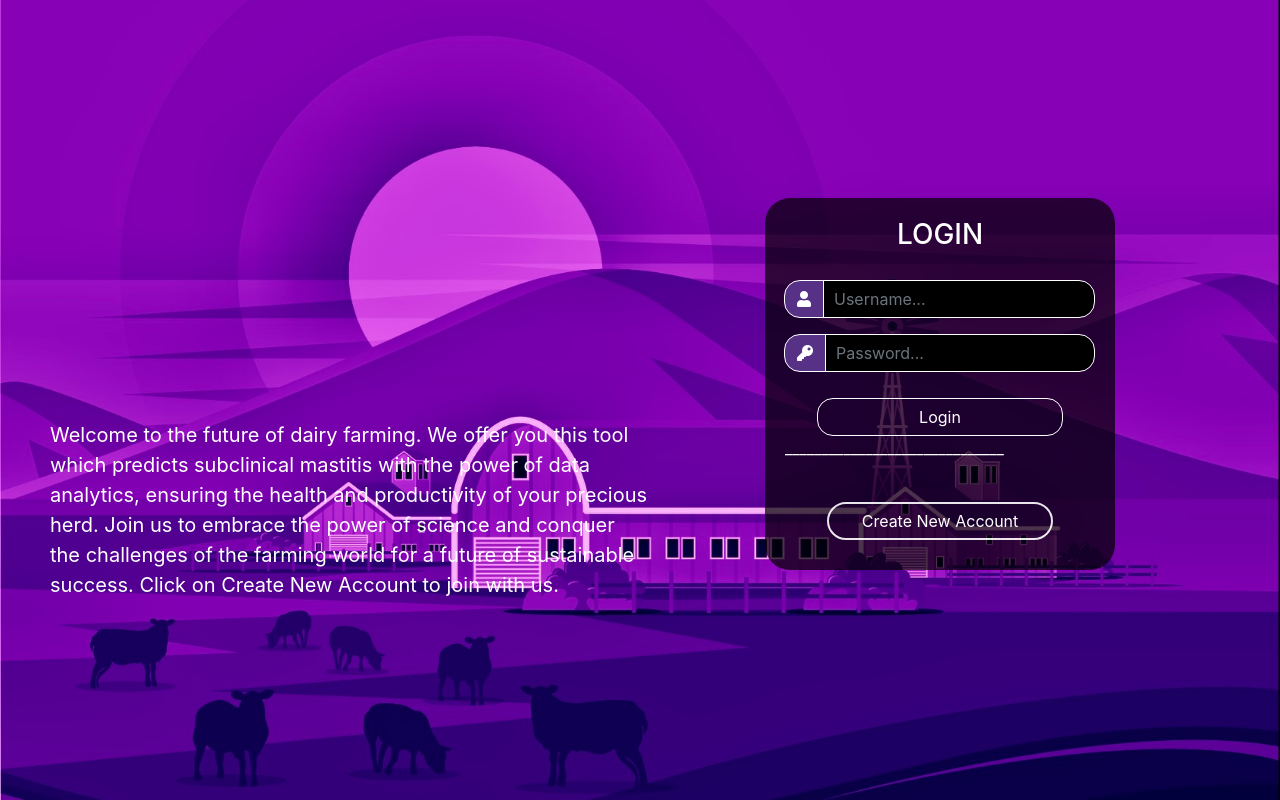
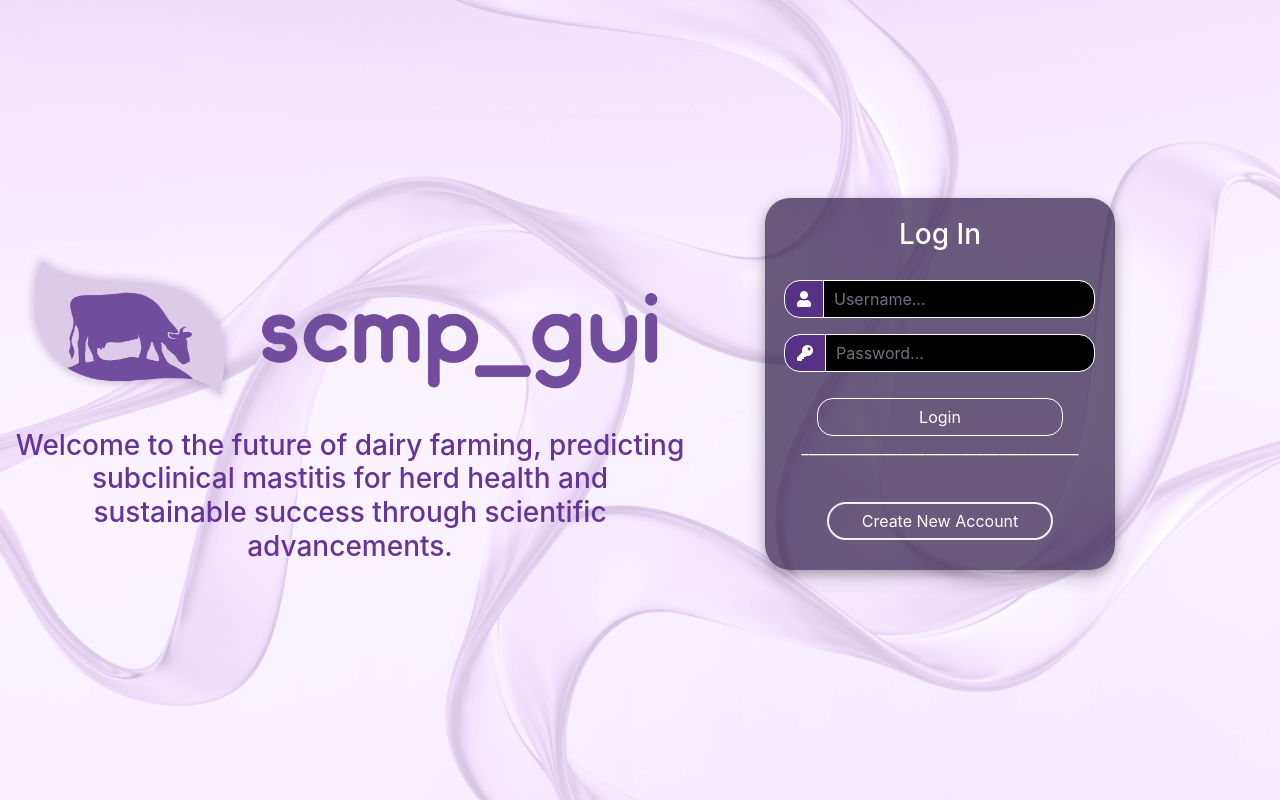
Before and after one commit to cepdnaclk/e19-co227-subclinical-mastitis-prediction-gui, a Django app: page /members/login_page/ in a window 1280 px wide. Run offline with Django 4.2, Linux system fonts and the light colour scheme; some libraries are stand-ins or nearby versions.

Commit message:
Cleaned up login

```diff
--- a/scmpgui/home/templates/home/homepage.html
+++ b/scmpgui/home/templates/home/homepage.html
@@ -123,23 +123,17 @@
         <div class="carousel-inner">
             <div class="carousel-item active custom-carousel-item" data-bs-interval="5000">
                 <img src="/static/images/first1.png" class="d-block w-100 custom-image1" alt="First slide">
-                <div class="gradient-overlay gradient1"></div>
                 <div class="carousel-caption">
-                    <p>Hello {{request.user}}, We are here to ensure your heard's health. Together, we'll make every milking session a success, ensuring that your passion for dairy farming continues to flourish. Trust in our unwavering dedication to your herd's health and your farm's prosperity.</p>
                 </div>
             </div>
             <div class="carousel-item custom-carousel-item" data-bs-interval="5000">
                 <img src="/static/images/second2.png" class="d-block w-100 custom-image2" alt="Second slide">
-                <div class="gradient-overlay gradient2"></div>
                 <div class="carousel-caption">
-                    <p>Hello {{request.user}}, We are here to ensure your heard's health. Together, we'll make every milking session a success, ensuring that your passion for dairy farming continues to flourish. Trust in our unwavering dedication to your herd's health and your farm's prosperity.</p>
                 </div>
             </div>
             <div class="carousel-item custom-carousel-item" data-bs-interval="5000">
                 <img src="/static/images/third3.png" class="d-block w-100 custom-image3" alt="Third slide">
-                <div class="gradient-overlay gradient3"></div>
                 <div class="carousel-caption">
-                    <p>Hello {{request.user}}, We are here to ensure your heard's health. Together, we'll make every milking session a success, ensuring that your passion for dairy farming continues to flourish. Trust in our unwavering dedication to your herd's health and your farm's prosperity.</p>
                 </div>
             </div>
             <img src="/static/images/front.png" class="carousel-logo">
--- a/scmpgui/home/urls.py
+++ b/scmpgui/home/urls.py
@@ -3,5 +3,5 @@ from django.urls import path
 from . import views
 
 urlpatterns = [
-    path("HomePageView/", views.HomePageView, name="home"),
+    path("", views.HomePageView, name="home"),
 ]
--- a/scmpgui/members/templates/members/login.html
+++ b/scmpgui/members/templates/members/login.html
@@ -14,11 +14,10 @@
         align-items: center;
         height: 100vh;
         margin: 0;
-        background-image: url('/static/images/frontpage13.png');
+        background-image: url('/static/images/background_alt.png');
         background-size: cover;
         background-repeat: no-repeat;
         background-attachment: fixed;
-        background-position: center bottom;
 	}
 
 	.user_card {
@@ -26,13 +25,13 @@
 		margin-top: auto;
 		margin-bottom: auto;
 		margin-left: 600px !important;
-		background: rgba(0, 0, 0, 0.7) !important;
+		background: rgba(44, 27, 71, 0.7) !important;
 		position: relative;
 		display: flex;
 		justify-content: center;
 		flex-direction: column;
 		padding: 20px;
-		box-shadow: none !important;
+		box-shadow: 0 4px 8px 0 rgba(0, 0, 0, 0.2), 0 6px 20px 0 rgba(0, 0, 0, 0.19);
 		border-radius: 25px;
 	}
 
@@ -145,16 +144,29 @@
     }
 
 	.left-half {
+		display: flex;
+		justify-content: center;
+		align-items: center;
 		position: absolute;
-		top: 50%;
+		top: 0;
 		left: 0;
+		height: 100vh;
 		width: 50%;
 		float: left;
 		margin-left: 30px !important;
 		padding: 20px;
-		font-size: 20px;
-		color: white;
-		text-align: left !important;
+		color: rebeccapurple;
+	}
+
+	.indiv{
+		display: flex;
+		justify-content: center;
+		align-items: center;
+		flex-direction: column;
+	}
+
+	.logo{
+		height: 200px;
 	}
 
 </style>
@@ -166,7 +178,7 @@
 				<div class="d-flex justify-content-center">
 
 
-					<h3 id="form-title">LOGIN</h3>
+					<h3 id="form-title">Log In</h3>
 				</div>
 				<div class="d-flex justify-content-center form_container">
 					<form method="POST" action="">
@@ -187,7 +199,7 @@
 						<div class="d-flex justify-content-center mt-3 login_container">
 							<input class="btn login_btn" type="submit" value="Login">
 						</div>
-						<p class='white-text'>______________________________</p>
+						<p class='white-text text-center'>______________________________________</p>
 					</form>
 
 				</div>
@@ -205,8 +217,11 @@
 	</div>
 
 	<div class="left-half">
-        <p>Welcome to the future of dairy farming. We offer you this tool which predicts subclinical mastitis with the power of data analytics, ensuring the health and productivity of your precious herd. Join us to embrace the power of science and conquer the challenges of the farming world for a future of sustainable success. Click on Create New Account to join with us.</p>
-    </div>
+		<div class="indiv">
+			<img src="/static/images/logo_h.png" class="logo">
+			<h3 class="text-center">Welcome to the future of dairy farming, predicting subclinical mastitis for herd health and sustainable success through scientific advancements.</h3>
+		</div>
+	</div>
 
 </body>
 
```
Also changed, not shown: scmpgui/members/templates/members/register.html (+27 -12 lines), scmpgui/static/images/frontpage13.png, scmpgui/static/images/logo_h.png (added).
